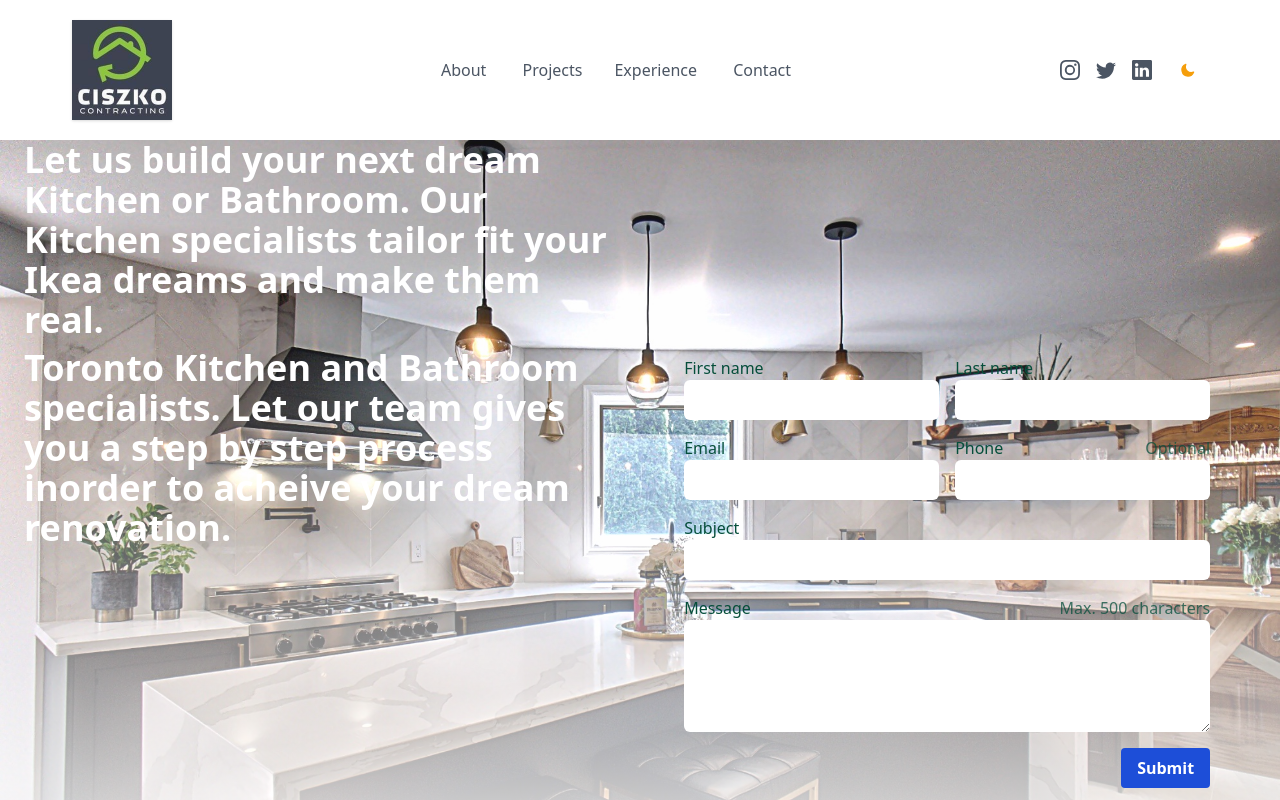
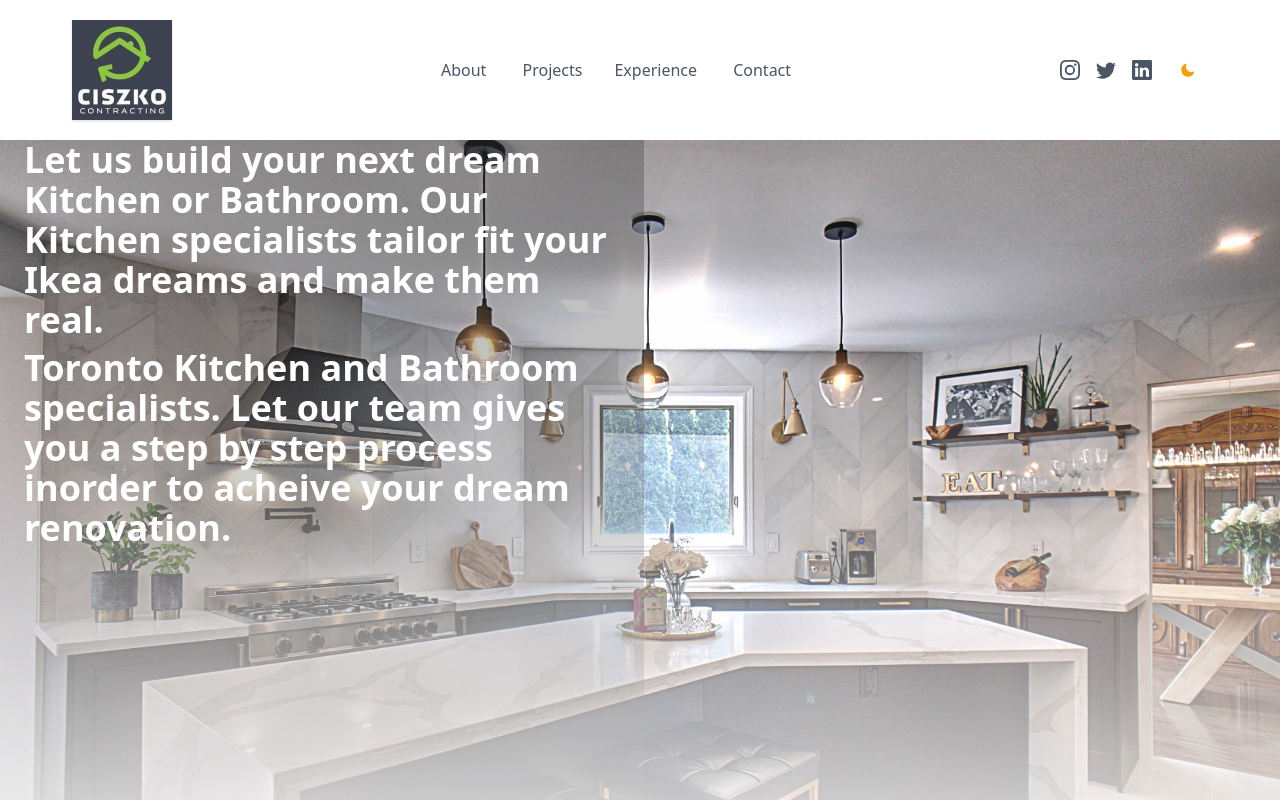
Before and after one commit to Andersolind/nextjswithtailwind, a Next.js app: page / in a window 1280 px wide. Shown: the top 800 px of the page. Built offline with nearby package versions, Linux system fonts and the light colour scheme.

Commit message:
Fixing gradient hero image for text

```diff
--- a/components/Hero/Hero.js
+++ b/components/Hero/Hero.js
@@ -1,12 +1,15 @@
-import Image from "next/image";
-import { ContactForm } from "../contact/contact";
-import Navbar from "../Navbar";
+
+import Navbar from "../Navbar/Navbar";
 
 export default function Hero() {
   let backgroundImageUrl = "./image1.jpeg";
 
   let heroStyle = {
     backgroundImage: "url(" + backgroundImageUrl + ")",
+  };
+
+  let setOverlay = {
+    backgroundColor: "rgba(52, 52, 52, 0.3)",
   };
 
   return (
@@ -19,8 +22,8 @@ export default function Hero() {
           className="min-h-screen hero-image  bg-center bg-cover flex"
           style={heroStyle}
         >
-          <div className="container mx-auto px-6">
-            <h2 className="text-4xl font-bold mb-2 text-white">
+          <div style={setOverlay} className="container mx-auto px-6">
+            <h2 className="text-4xl font-bold mb-2 text-white ">
               Let us build your next dream Kitchen or Bathroom. Our Kitchen
               specialists tailor fit your Ikea dreams and make them real.
             </h2>
@@ -31,7 +34,6 @@ export default function Hero() {
           </div>
           <div className="relative container p-4 flex items-end z-10">
             <div>
-              <ContactForm />
               <div className="content float-left py-4 px-5 my-5"></div>
               <div className="cta clear-left px-5">
                 <a
--- a/components/contact/contact.js
+++ b/components/contact/contact.js
@@ -1,4 +1,5 @@
-export const ContactForm = () => (
+export default function ContactForm() {
+  return (
     <div className="p-6">
       <form>
         <div className="grid grid-cols-2 gap-4">
@@ -85,3 +86,4 @@ export const ContactForm = () => (
       </form>
     </div>
   );
+}
--- a/pages/index.js
+++ b/pages/index.js
@@ -1,6 +1,7 @@
 import Head from "next/head";
 import Hero from "../components/Hero/Hero";
-import About from "../components/about/about";
+import About from "../components/About/About";
+import ContactForm from "../components/Contact/Contact";
 export default function Home() {
   return (
     <div>
```
Also changed, not shown: components/Navbar/Navbar.js (renamed from components/Navbar.js). Lines whose indentation alone changed are shown as unchanged.
